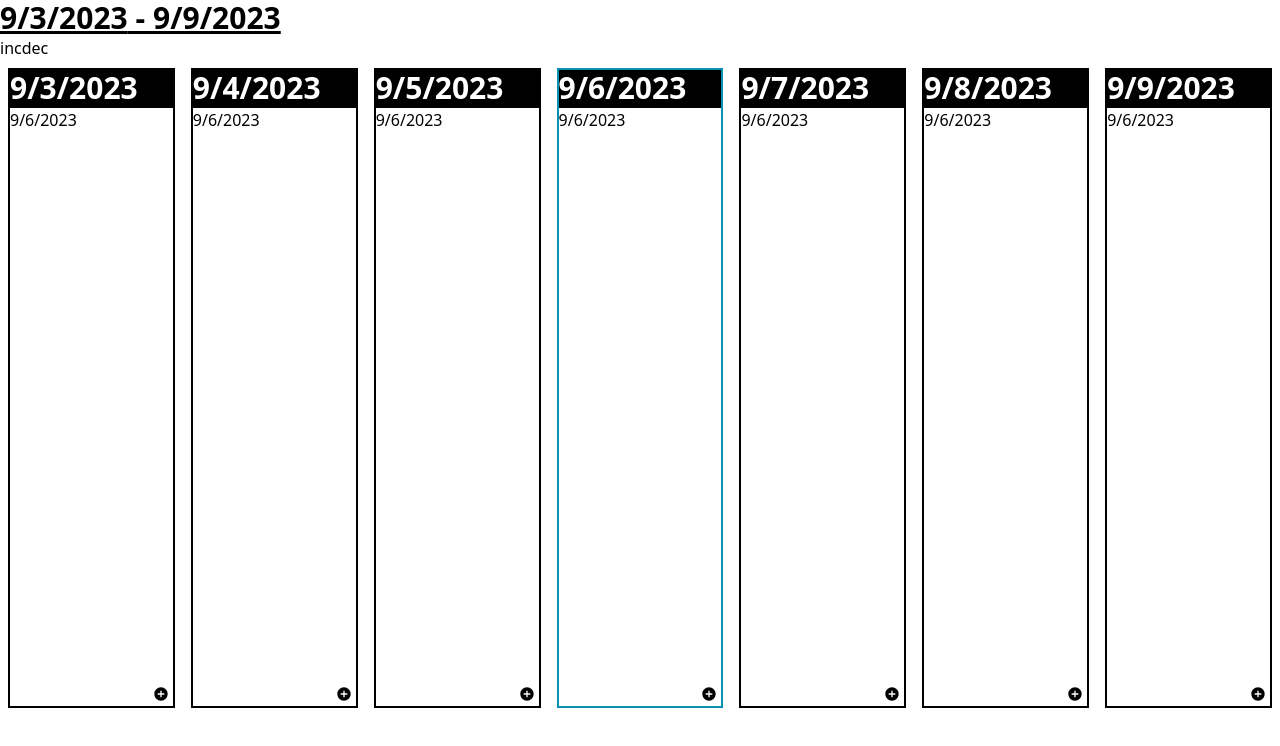
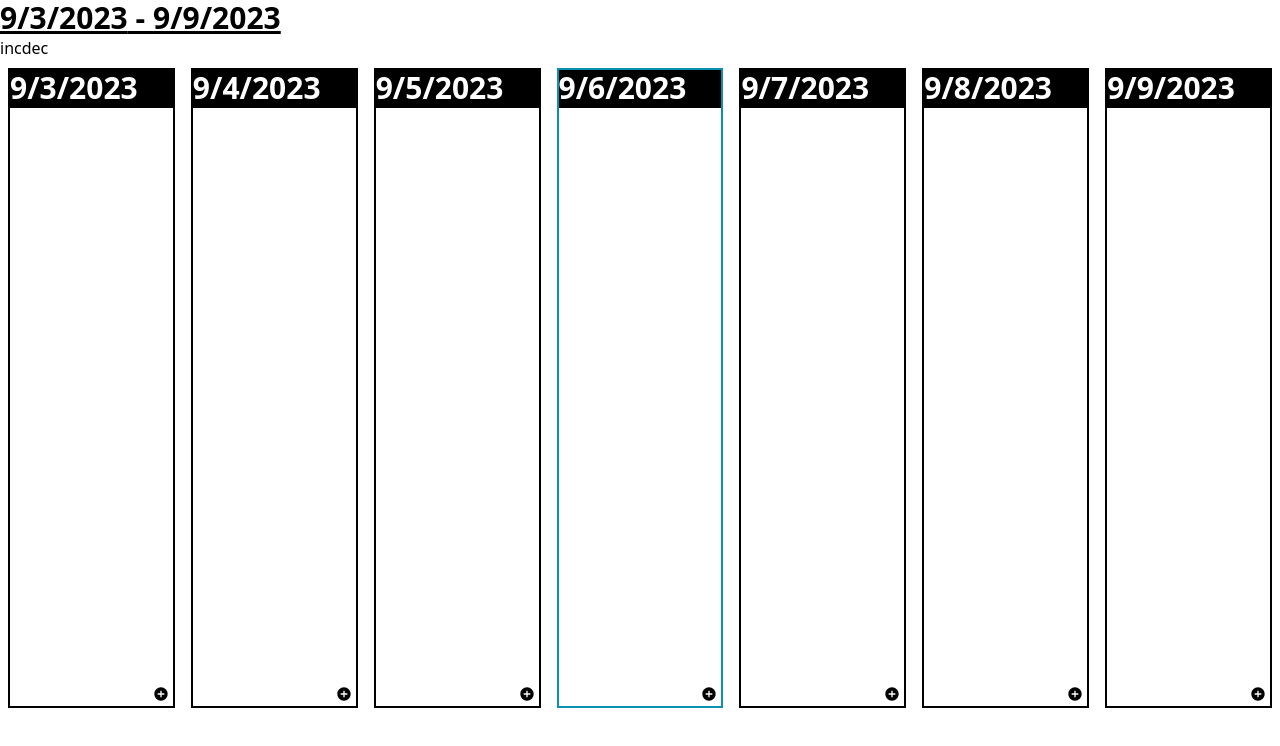
Before and after one commit to funwithlasers/todo-calendar, a React (Create React App) app: page / in a window 1280 px wide. Shown: the top 746 px of the page. Built offline with nearby package versions, Linux system fonts and the light colour scheme; data requests are answered from the project's data file.

Commit message:
set active day on click

```diff
--- a/src/components/Day.js
+++ b/src/components/Day.js
@@ -2,6 +2,7 @@ import { useContext, useEffect } from 'react';
 import ChoreCreate from './ChoreCreate';
 import ChoreList from './ChoreList';
 import DayContext from '../context/days';
+import { toDate } from 'date-fns';
 
 
 function Day({ date }) {
@@ -9,9 +10,8 @@ function Day({ date }) {
 
   return (
     <div className='h-screen'>
-      <div className={'relative border-solid border-black border-2 pb-5 h-4/5 ' + (activeDay.toLocaleDateString("en-US") === date ? 'border-cyan-600' : 'border-black')}>
+      <div onClick={()=>{setActiveDay(toDate(date))}} className={'relative border-solid border-black border-2 pb-5 h-4/5 ' + (activeDay.toLocaleDateString("en-US") === date ? 'border-cyan-600' : 'border-black')}>
         <h1 className='text-3xl font-bold text-white border-b-2 border-black bg-black'>{date}</h1>
-        <p>{activeDay.toLocaleDateString("en-US")}</p>
         <ChoreList date={date} />
         <div>
           <ChoreCreate date={date} />
```
